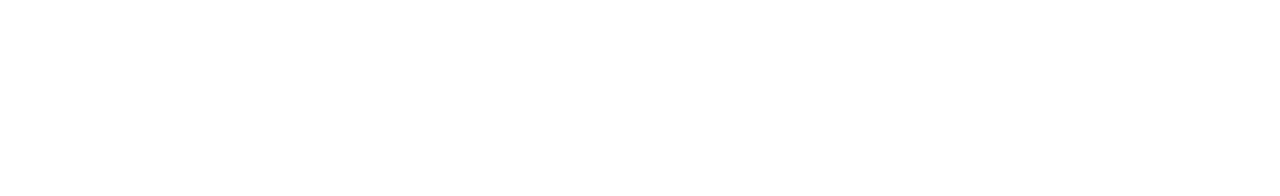
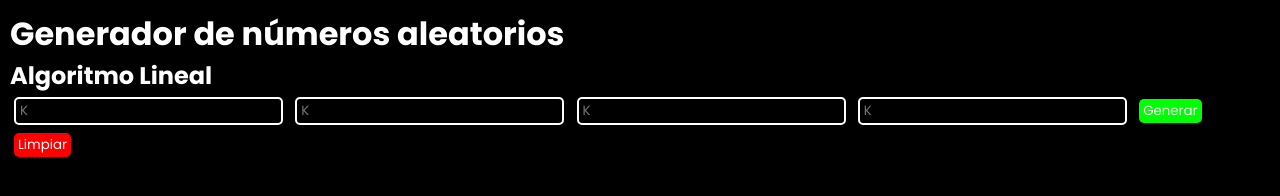
Before and after one commit to AdrianOrdonez2705/random_generator, a plain HTML site: page index.html in a window 1280 px wide. Drawn offline with Linux system fonts and the light colour scheme.

Commit message:
Basic Structure

```diff
--- a/index.html
+++ b/index.html
@@ -3,9 +3,27 @@
 <head>
     <meta charset="UTF-8">
     <meta name="viewport" content="width=device-width, initial-scale=1.0">
+    <link rel="stylesheet" href="./styles.css">
+    <script src="./script.js"></script>
     <title>Generador de números aleatorios</title>
 </head>
 <body>
-
+    <div class="mainContainer">
+        <div class="title">
+            <h1>Generador de números aleatorios</h1>
+        </div>
+        <div class="subtitle">
+            <h2>Algoritmo Lineal</h2>
+        </div>
+        <div class="controls">
+            <input type="number" id="" class="controlInput" placeholder="K"/>
+            <input type="number" id="" class="controlInput" placeholder="K"/>
+            <input type="number" id="" class="controlInput" placeholder="K"/>
+            <input type="number" id="" class="controlInput" placeholder="K"/>
+            <button class="controlBtn" style="--btn-bg-color: #00ff04">Generar</button>
+            <button class="controlBtn" style="--btn-bg-color: #ff0000">Limpiar</button>
+        </div>
+        <table class="results"></table>
+    </div>
 </body>
 </html>
--- a/styles.css
+++ b/styles.css
@@ -1,3 +1,35 @@
+@import url('https://fonts.googleapis.com/css2?family=Poppins:ital,wght@0,100;0,200;0,300;0,400;0,500;0,600;0,700;0,800;0,900;1,100;1,200;1,300;1,400;1,500;1,600;1,700;1,800;1,900&display=swap');
+
 * {
     box-sizing: border-box;
+    margin: 0;
+    padding: 0;
+    font-family: 'Poppins';
 }
+
+body {
+    padding: 10px;
+    background-color: black;
+    color: white;
+    display: flex;
+    justify-content: center;
+}
+
+.controlInput {
+    color: white;
+    margin: 4px;
+    padding: 2px 4px;
+    background: transparent;
+    border-radius: 5px;
+    border: 2px solid #ffffff;
+    outline: none;
+}
+
+.controlBtn {
+    padding: 2px 4px;
+    margin: 4px;
+    color: white;
+    background-color: var(--btn-bg-color);
+    border: none;
+    border-radius: 5px;
+}
```
